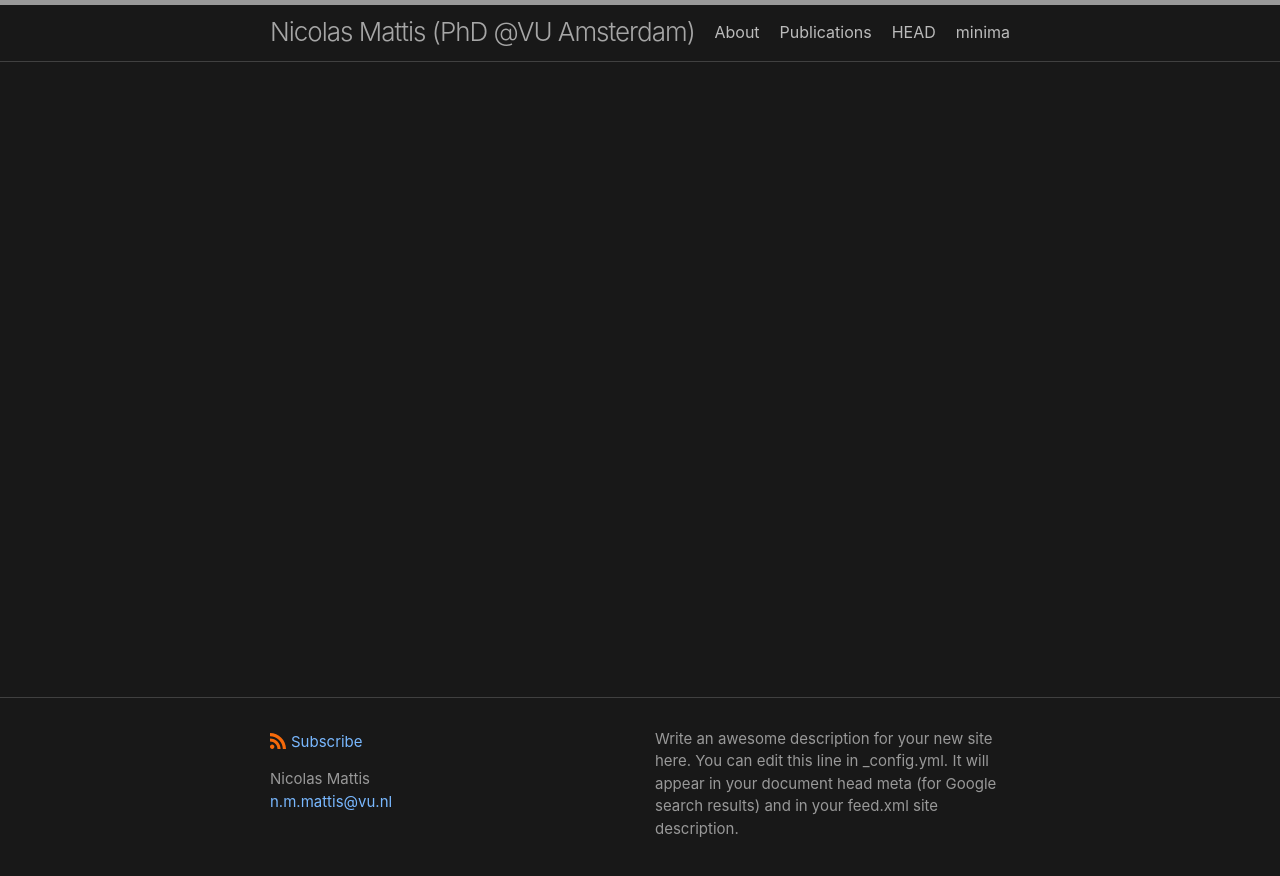
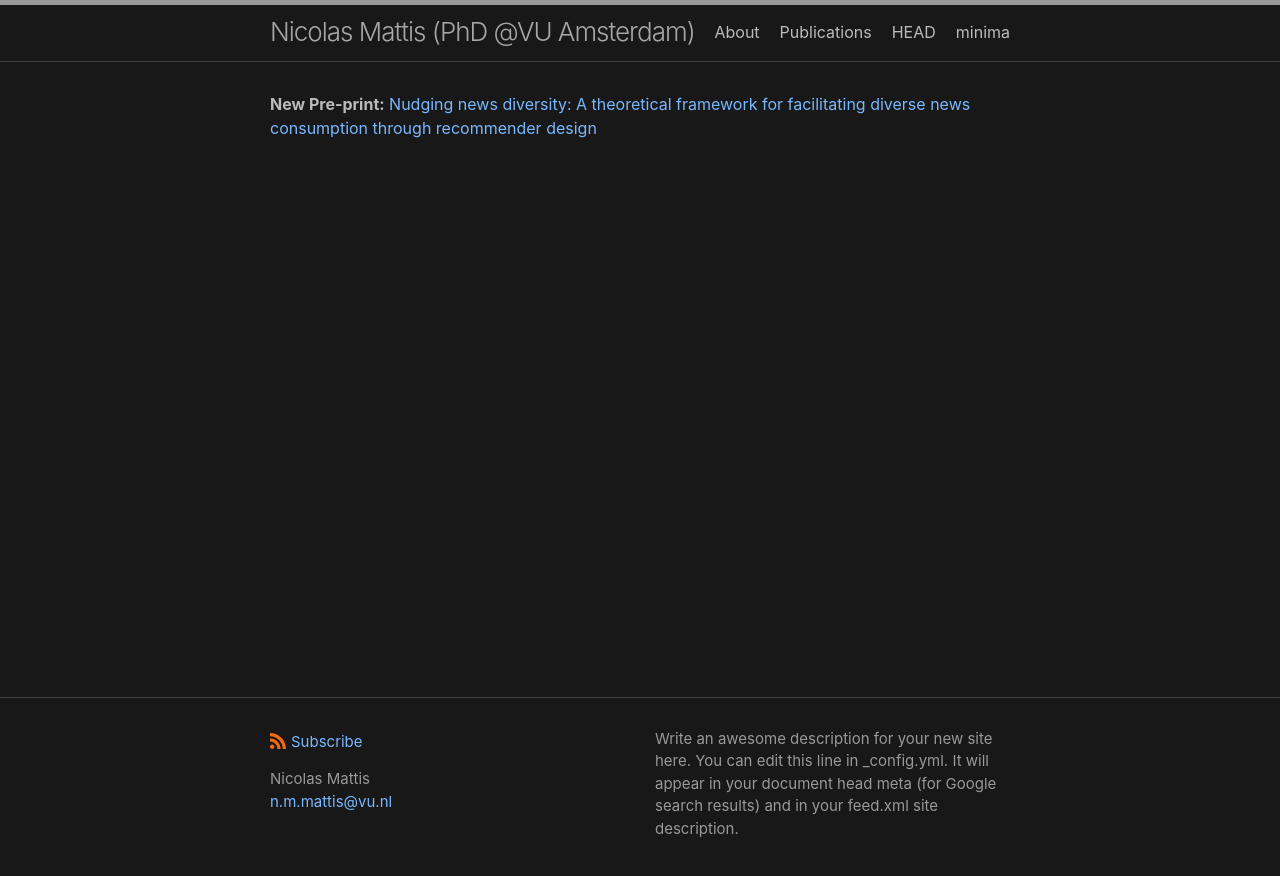
Before and after one commit to nickma101/nickma101.github.io, a Jekyll site: the page built from index.md, in a window 1280 px wide. Shown: the top 876 px of the page. Built offline with Jekyll 4.4.1, drawn with Linux system fonts in a browser that asks for light colours.

Commit message:
Update index.md

```diff
--- a/index.md
+++ b/index.md
@@ -7,3 +7,5 @@
 #
 layout: home
 ---
+
+**New Pre-print:** [Nudging news diversity: A theoretical framework for facilitating diverse news consumption through recommender design](https://osf.io/preprints/socarxiv/wvxf5/)
```
